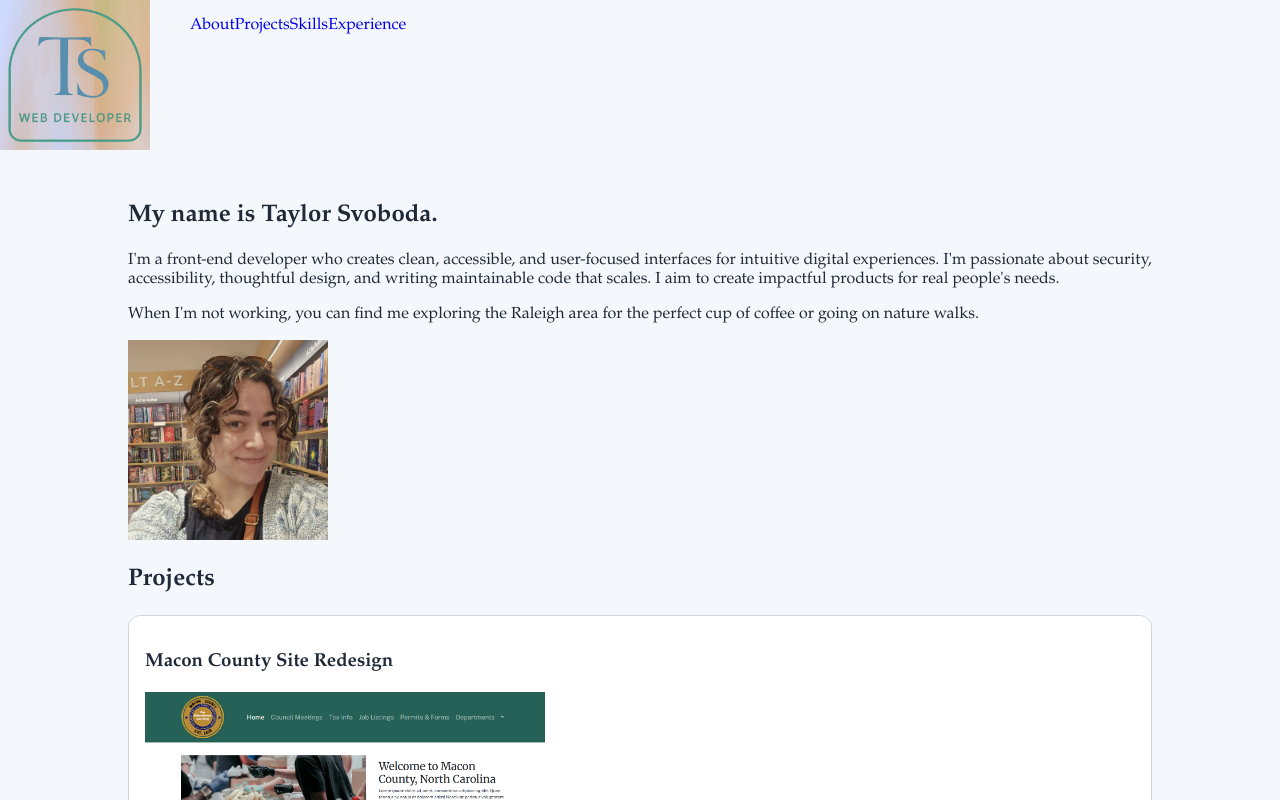
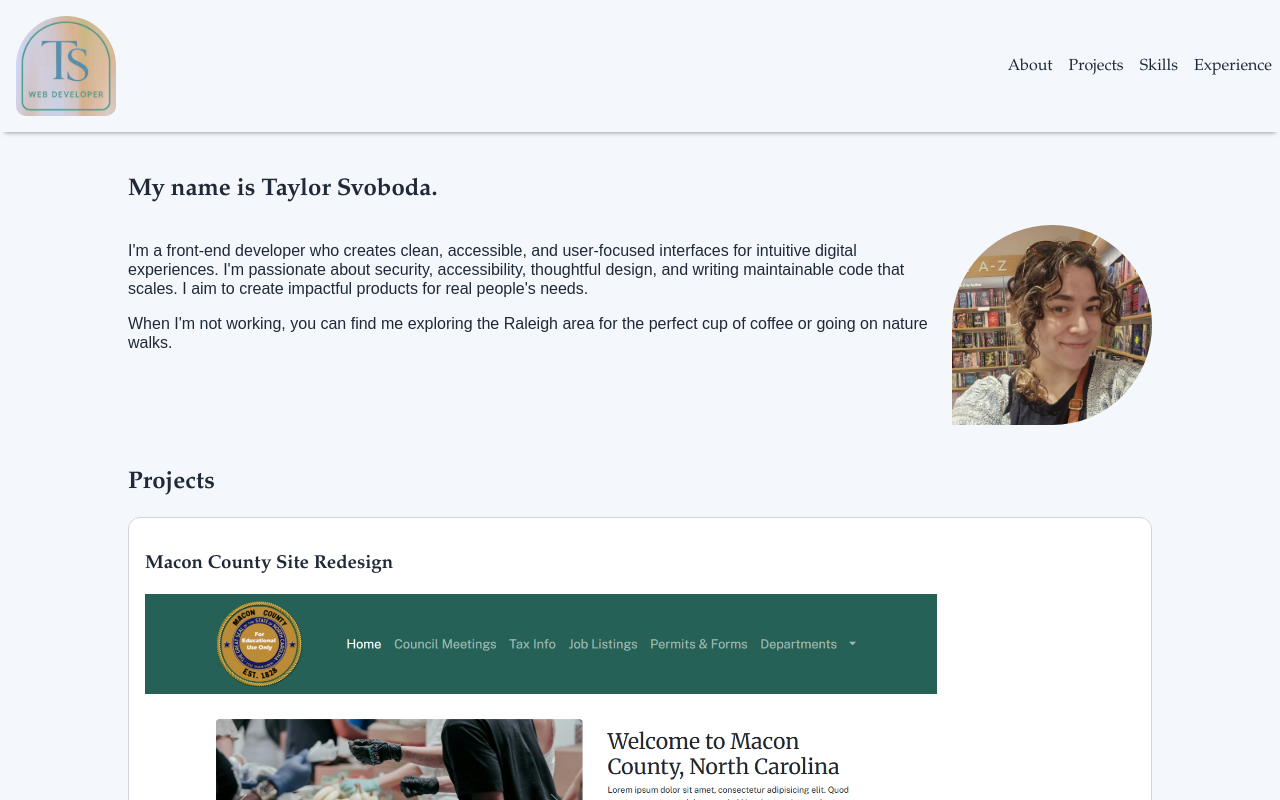
Before and after one commit to tsvoboda-wake/react-portfolio, a React (Vite) app: page / in a window 1280 px wide. Shown: the top 800 px of the page. Built offline with nearby package versions, Linux system fonts and the light colour scheme.

Commit message:
feat: styling

```diff
--- a/package.json
+++ b/package.json
@@ -12,7 +12,9 @@
     "deploy": "gh-pages -d dist"
   },
   "dependencies": {
+    "bootstrap": "^5.3.8",
     "react": "^19.2.7",
+    "react-bootstrap": "^2.10.10",
     "react-dom": "^19.2.7"
   },
   "devDependencies": {
--- a/src/App.css
+++ b/src/App.css
@@ -1,66 +1,137 @@
+#root {
+  margin: 0;
+  width: 100%;
+}
+
 body {
   margin: 0;
   background-color: #f4f7fb;
   color: #1f2937;
-  line-height: 1.2;
-  font-family: "Palatino Linotype", "Book Antiqua", Palatino, serif;
+  font-family: 'Poppins', sans-serif;
 }
 
 main {
   margin: 0 auto;
-  padding: 2rem;
+  line-height: 1.2;
+  width: 80%;
 }
 
-@media (min-width: 768px) {
-  main {
-    width: 80%;
-  }
+/* Header */
+
+header {
+  width: 100%;
+  display: flex;
+  position: sticky;
+  top: 0;
+  background-color: #f4f7fb;
+  align-items: center;
+  justify-content: space-between;
+  box-shadow: 0 5px 5px -5px rgba(0, 0, 0, 0.5);
+  flex-shrink: 0;
 }
 
-header {
-  display: flex;
-  flex-wrap: wrap;
-  padding-left: 0;
-  margin-bottom: 0;
-  position: sticky;
-  top: 0;
+.logo {
+  width: 100px;
+  height: 100px;
+  margin: 1rem;
+  border-radius: 50% 50% 10% 10%;
 }
 
 nav li {
-  display: inline-block;
   list-style: none;
+  padding: 0.5rem;
 }
 
 nav li a {
   text-decoration: none;
+  color: #1f2937;
 }
 
-.logo {
-  width: 150px;
-  height: 150px;
+@media (min-width: 768px) {
+  .logo {
+    float: inline-start;
+  }
+
+  header {
+    flex-wrap: wrap;
+  }
+
+  nav li {
+    display: inline-block;
+  }
 }
+
+h1,
+h2,
+h3,
+nav li a {
+  font-family: 'Palatino Linotype', 'Book Antiqua', Palatino, serif;
+}
+
+#about,
+#projects,
+#skills,
+#experience {
+  padding-top: 1.5rem;
+}
+
+/* About */
+
+.profile-photo {
+  width: 200px;
+  height: auto;
+  border-radius: 50%;
+}
+
+@media (min-width: 768px) {
+  #about-body {
+    display: flex;
+    justify-content: space-between;
+  }
+
+  #about-text {
+    margin-right: 1rem;
+  }
+
+  .profile-photo {
+    border-radius: 50% 50% 50% 0;
+  }
+}
+
+/* Projects */
 
 .project-card {
   border: 1px solid #d1d5db;
   border-radius: 12px;
   padding: 1rem;
   background-color: #ffffff;
+  margin: 1rem auto;
+  /* display: flex;
+  flex-wrap: wrap;
+  justify-content: center; */
 }
 
-.profile-photo {
-  width: 200px;
+.project-card img {
+  width: 80%;
   height: auto;
 }
 
-.profile-photo img {
-  width: 100%;
-  height: auto;
-  max-width: 400px;
-  border-radius: 15%;
-  margin: auto;
+footer {
+  padding: 1rem;
+  text-align: center;
+  box-shadow: 0 -5px 5px -5px rgba(0, 0, 0, 0.5);
+  background-color: #f4f7fb;
+  display: flex;
+  flex-direction: column;
+  align-items: center;
+  justify-content: center;
 }
 
-.project-card img {
-  width: 400px;
-  height: auto;
+footer p {
+  margin: 0.5rem;
 }
+
+footer a {
+  text-decoration: none;
+  color: #1f2937;
+}
--- a/src/components/About.jsx
+++ b/src/components/About.jsx
@@ -1,4 +1,4 @@
-import taylor from '../assets/taylor.jpg'
+import taylor from '../assets/taylor.jpg';
 
 export default function About() {
   return (
@@ -6,23 +6,22 @@ export default function About() {
       <h2>
         <b>My name is Taylor Svoboda.</b>
       </h2>
+      <div id='about-body'>
+        <div id='about-text'>
           <p>
-        {' '}
             I&apos;m a front-end developer who creates clean, accessible, and
             user-focused interfaces for intuitive digital experiences. I&apos;m
-        passionate about security, accessibility, thoughtful design, and writing
-        maintainable code that scales. I aim to create impactful products for
-        real people&apos;s needs.{' '}
+            passionate about security, accessibility, thoughtful design, and
+            writing maintainable code that scales. I aim to create impactful
+            products for real people&apos;s needs.{' '}
           </p>
           <p>
-        When I&apos;m not working, you can find me exploring the Raleigh area
-        for the perfect cup of coffee or going on nature walks.
+            When I&apos;m not working, you can find me exploring the Raleigh
+            area for the perfect cup of coffee or going on nature walks.
           </p>
-      <img
-        src={taylor}
-        alt='Profile photo'
-        className='profile-photo'
-      />
+        </div>
+        <img src={taylor} alt='Profile photo' className='profile-photo' />
+      </div>
     </section>
   );
 }
--- a/src/components/Experience.jsx
+++ b/src/components/Experience.jsx
@@ -1,8 +1,12 @@
+import { Button } from 'react-bootstrap';
+
 export default function Experience() {
   return (
     <section id='experience'>
       <h3>
-        <button className='experience-btn'>EXPERIENCE</button>
+        <Button className='experience-btn' variant='primary'>
+          EXPERIENCE
+        </Button>
       </h3>
       <div>
         <div>
--- a/src/components/Footer.jsx
+++ b/src/components/Footer.jsx
@@ -1,6 +1,7 @@
 export default function Footer() {
   return (
     <footer>
+      <p>
         <a
           href='https://tsvoboda-wake.github.io/'
           target='_blank'
@@ -8,6 +9,7 @@ export default function Footer() {
         >
           Visit my GitHub
         </a>
+      </p>
       <p>&copy; 2026 Taylor Svoboda. All rights reserved.</p>
     </footer>
   );
--- a/src/components/Header.jsx
+++ b/src/components/Header.jsx
@@ -6,10 +6,10 @@ export default function Header() {
       <img src={logo} alt="Logo" className="logo" />
       <nav>
         <ul>
-          <li><a href="./about">About</a></li>
-          <li><a href="./projects">Projects</a></li>
-          <li><a href="./skills">Skills</a></li>
-          <li><a href="./experience">Experience</a></li>
+          <li><a className='navItem' href="#about">About</a></li>
+          <li><a className='navItem' href="#projects">Projects</a></li>
+          <li><a className='navItem' href="#skills">Skills</a></li>
+          <li><a className='navItem' href="#experience">Experience</a></li>
         </ul>
       </nav>
     </header>
```
Also changed, not shown: 1 other file (tests, documents, lock files or other folders). Lines whose indentation alone changed are shown as unchanged.
